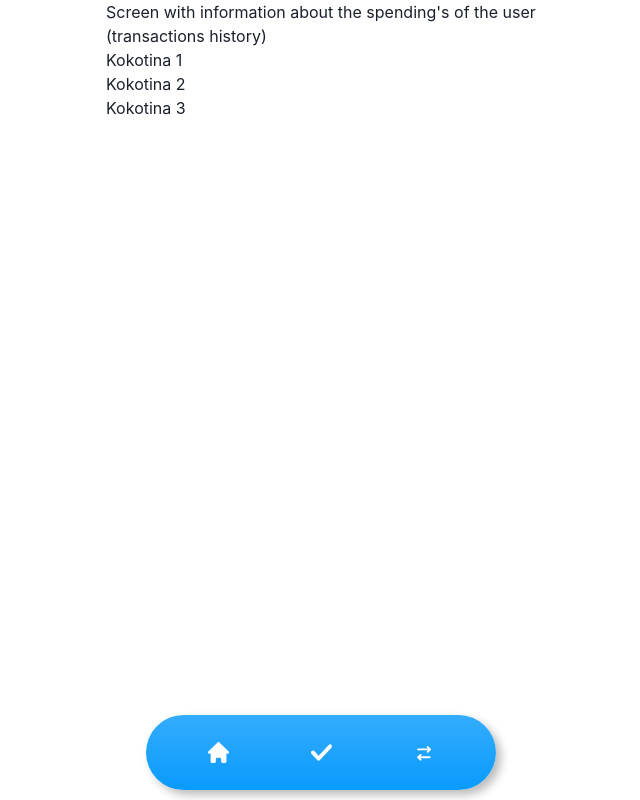
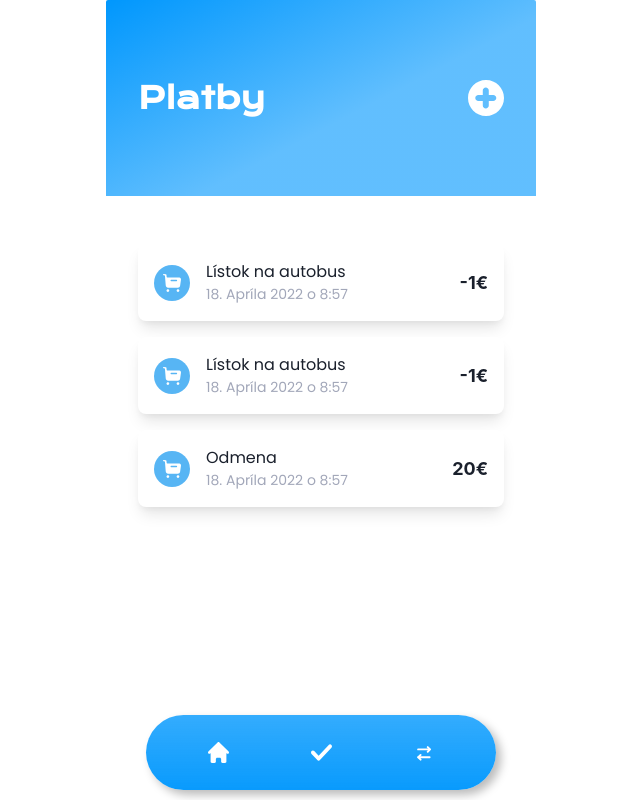
Before and after one commit to samuelfarkas/hk2022-tbd, a React (Vite) app: page /spend in a window 1280 px wide. Shown: the whole page, without its empty margins (319-959 px from the left). Built offline with nearby package versions, Linux system fonts and the light colour scheme.

Commit message:
payments

```diff
--- a/src/screens/spend/Spend.tsx
+++ b/src/screens/spend/Spend.tsx
@@ -1,16 +1,45 @@
-import React from 'react';
+import React from "react"
+import { Box, Flex, Heading, Image } from "@chakra-ui/react"
+import { TransactionCard } from "../../../components/TransactionCard"
 
 const Spend = () => {
-    return (
-        <div>
-            Screen with information about the spending's of the user (transactions history)
-            <ul>
-                <li>Kokotina 1</li>
-                <li>Kokotina 2</li>
-                <li>Kokotina 3</li>
-            </ul>
-        </div>
-    );
-};
+  return (
+    <Box width="100%">
+      <Flex
+        px={8}
+        py={20}
+        justify="space-between"
+        align="center"
+        position="relative"
+        bgGradient="linear-gradient(152.35deg, #0097FD 0%, rgba(0, 151, 253, 0.62) 57.84%);"
+      >
+        <Heading color="white" fontSize="3xl">
+          Platby
+        </Heading>
+        <Image src="plus.svg" w="36px" h="36px" />
+      </Flex>
+      <Flex flexDirection="column" px={8} py={12} gap={4}>
+        <TransactionCard
+          Icon={<Image src="cart_icon.svg" width="24px" height="24px" />}
+          name="Lístok na autobus"
+          price={-1}
+          time="18. Apríla 2022 o 8:57"
+        />
+        <TransactionCard
+          Icon={<Image src="cart_icon.svg" width="24px" height="24px" />}
+          name="Lístok na autobus"
+          price={-1}
+          time="18. Apríla 2022 o 8:57"
+        />
+        <TransactionCard
+          Icon={<Image src="cart_icon.svg" width="24px" height="24px" />}
+          name="Odmena"
+          price={+20}
+          time="18. Apríla 2022 o 8:57"
+        />
+      </Flex>
+    </Box>
+  )
+}
 
-export default Spend;
+export default Spend
```
Also changed, not shown: public/plus.svg (added).
